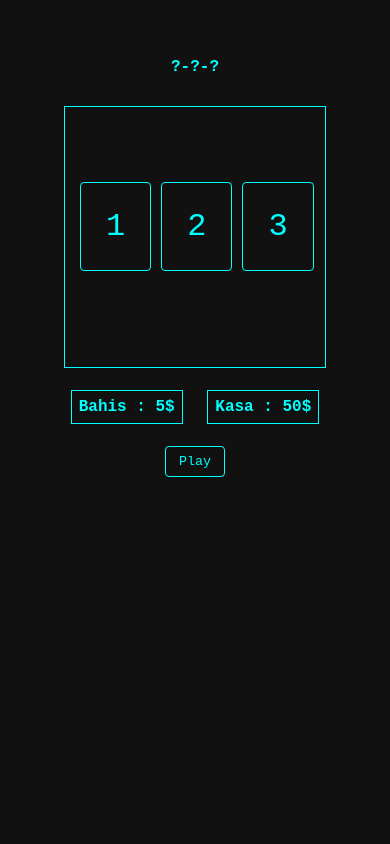
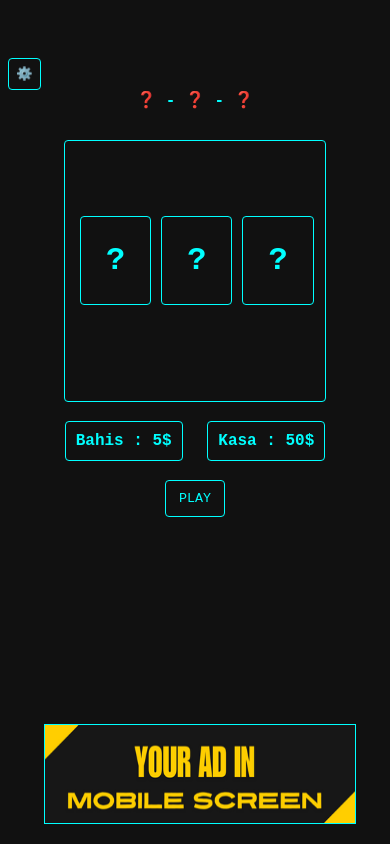
Before and after one commit to zeynelcoder/zeynelcoder.github.io, a PHP site: page /slot/index.html in a window 390 px wide. Run offline with PHP 8.4, Linux system fonts and the light colour scheme; some web fonts are replaced.

Commit message:
Add files via upload

```diff
--- a/slot/index.html
+++ b/slot/index.html
@@ -3,22 +3,50 @@
 <head>
     <meta charset="UTF-8">
     <meta name="viewport" content="width=device-width, initial-scale=1.0">
-    <title>Slot Game</title>
+    <title>LNS - Lucky Number Slots Game 2024</title>
+    <link rel="icon" type="image/x-icon" href="img/seven-removebg-preview.png"></link>
     <link rel="preconnect" href="https://fonts.googleapis.com">
 <link rel="preconnect" href="https://fonts.gstatic.com" crossorigin>
 <link href="https://fonts.googleapis.com/css2?family=Jaro:opsz@6..72&family=Jersey+10&family=Rowdies:wght@300;400;700&display=swap" rel="stylesheet">
     <link rel="stylesheet" href="style.css">
 </head>
 <body onload="write()">
+    <button id="set-btn" class="set-btns" onclick="setting()">⚙️</button>
+    <div id="settings">
+        <h2>/settings</h2>
 
-    <b id="lucky-number">?-?-?</b>
+        <b>Text Color :
+            <button class="set-btns">Aqua</button>
+            <button class="set-btns">Yellow</button>
+            <button class="set-btns">White</button>
+        </b>
+<p></p>
+        <b>Background Color :
+            <button class="set-btns">Dark</button>
+            <button class="set-btns">White</button>
+        </b>
+<p></p>
+    <b>Game Data :
+        <button class="set-btns">Save</button>
+        <button class="set-btns">Delete/Restart</button>
+    </b>
+    <p></p>
+    <b>Ads :
+        <button class="set-btns">Close (for one)</button>
+    </b>
+    </div>
+
+
+    <b id="lucky-number">❓ - ❓ - ❓</b>
 <div id="game-machine">
     <div id="slot-bars">
-        <div id="slot-bar1" class="bar">1</div>
-        <div id="slot-bar2" class="bar">2</div>
-        <div id="slot-bar3" class="bar">3</div>
+        <b id="slot-bar1" class="bar">?</b>
+        <b id="slot-bar2" class="bar">?</b>
+        <b id="slot-bar3" class="bar">?</b>
     </div>
 </div>
+
+
 
 <div id="bet-box">
     <b id="bet">$</b>
@@ -27,12 +55,12 @@
 </div>
 
 <div id="bet-input-box" >
-<button id="btn" onclick="play()">Play</button>
+<button id="btn" onclick="play()">PLAY</button>
 
 </div>
 
 <div id="alert">Bu bir uyarı mesajıdır!</div>
-
+<a id="ad" href="https://zeynelcoder.github.io"></a>
 
 
 <script src="main.js"></script>
--- a/slot/main.js
+++ b/slot/main.js
@@ -4,6 +4,7 @@ var ply=document.getElementById("btn");
 var inp=5;
 var alertbox=document.getElementById("alert");
 var casebox=document.getElementById("case");
+var set=document.getElementById("settings");
 var playercase=50;
 
 casebox.innerText = playercase+"$";
@@ -26,7 +27,7 @@ if(playercase>0){
     sb2.style.borderColor="aqua";
     sb3.style.borderColor="aqua";
 
-    var audio = new Audio('sounds/handle.mp3');
+    var audio = new Audio('sounds/handle.wav');
     audio.play();
 
 /*
@@ -49,7 +50,7 @@ const b1= Math.floor(Math.random() * 10);
 const b2= Math.floor(Math.random() * 10);
 const b3= Math.floor(Math.random() * 10);
     // write lucky numbers on screen
-luNumText.innerText = "Şanslı Sayılar : "+b1+"-"+b2+"-"+b3;
+luNumText.innerText = "Şanslı Sayılar : "+b1+" - "+b2+" - "+b3;
     // write lucky numbers on console
 console.log("Şanslı Sayı = "+b1+"-"+b2+"-"+b3)
 
@@ -58,7 +59,7 @@ const sn1= Math.floor(Math.random() * 10);
 const sn2= Math.floor(Math.random() * 10);
 const sn3= Math.floor(Math.random() * 10);
     // write slot numbers on console
-    console.log("Slottaki Sayı: "+sn1+"-"+sn2+"-"+sn3)
+    console.log("Slottaki Sayı: "+sn1+" - "+sn2+" - "+sn3)
 
     // write slot numbers on screen
     sb1.innerText = sn1;
@@ -153,3 +154,25 @@ function write(){
 
     casebox.innerText = "Kasa : " + playercase + "$";
 }
+var x=1;
+
+function setting(){
+
+    if(x==1){
+       set.style.display="block";
+       console.log("open");
+       console.log("x= "+x);
+       x=2;
+    }
+    else{
+       set.style.display="none";
+       console.log("close");
+       console.log("x= "+x);
+       x=1;
+    }
+
+
+
+
+
+}
--- a/slot/style.css
+++ b/slot/style.css
@@ -8,10 +8,14 @@ body{
 #game-machine{
     width: 250px;
     height: 250px;
+/*  background-image: url("img/bg (2).png");
+    background-size: contain;
+*/
     display: block;
     margin: 30px auto;
     padding: 5px;
     border: 1px solid aqua;
+    border-radius: 4px;
 }
 
 #slot-bars{
@@ -49,13 +53,23 @@ body{
     width: 60px;
     display: block;
     margin: 10px auto;
-    padding: 7px;
+    padding: 10px;
     background-color: rgb(17, 17, 17);
     border: 1px solid aqua;
     border-radius: 4px;
     color: aqua;
     font-family:'Courier New', Courier, monospace;
 }
+
+#btn:hover{
+    width: 70px;
+}
+
+#btn:active{
+    border: 1px solid rgb(0, 56, 56);
+}
+
+
 
 #lucky-number{
     text-align: center;
@@ -72,21 +86,79 @@ body{
 #bet{
 width: fit-content;
 border: 1px solid aqua;
-padding: 7px;
+padding: 10px;
 margin: 0 15px 0 0;
+border-radius: 4px;
 }
 
 #case{
     width: fit-content;
     border: 1px solid aqua;
-    padding: 7px;
+    padding: 10px;
+    border-radius: 4px;
 }
 
 #alert{
     width: fit-content;
     border: 1px solid aqua;
-    padding: 7px;
+    padding: 10px;
     margin: auto;
     text-align: center;
     display: none;
+    border-radius: 4px;
 }
+
+#ad{
+    width: 650px;
+    height: 150px;
+    background-image: url("img/ad-gif.gif");
+    background-size: 100% 100%;
+    border: 1px solid aqua;
+    text-align: center;
+    box-sizing: border-box;
+    padding-top: 40px;
+    position: fixed;
+    margin: auto;
+    bottom: 10px;
+    left: 10px;
+}
+
+#settings{
+    display: none;
+    width: fit-content;
+    height: fit-content;
+    padding: 20px;
+    background-color: #171717;
+    border: 1px solid aqua;
+    position: fixed;
+}
+
+.set-btns{
+    padding: 7px;
+    background-color: rgb(17, 17, 17);
+    border: 1px solid aqua;
+    border-radius: 4px;
+    color: aqua;
+    font-family:'Courier New', Courier, monospace;
+}
+
+.set-btns:active{
+    border: 1px solid rgb(0, 56, 56);
+}
+
+
+@media only screen and (max-width: 670px) {
+    #ad{
+        width: 80%;
+        height: 100px;
+        background-image: url("img/ad-mobile.png");
+        background-size: 100% 100%;
+        border: 1px solid aqua;
+        position: absolute;
+        right: 0%;
+        bottom: 20px;
+        text-align: center;
+        box-sizing: border-box;
+        padding-top: 40px;
+    }
+  }
```
